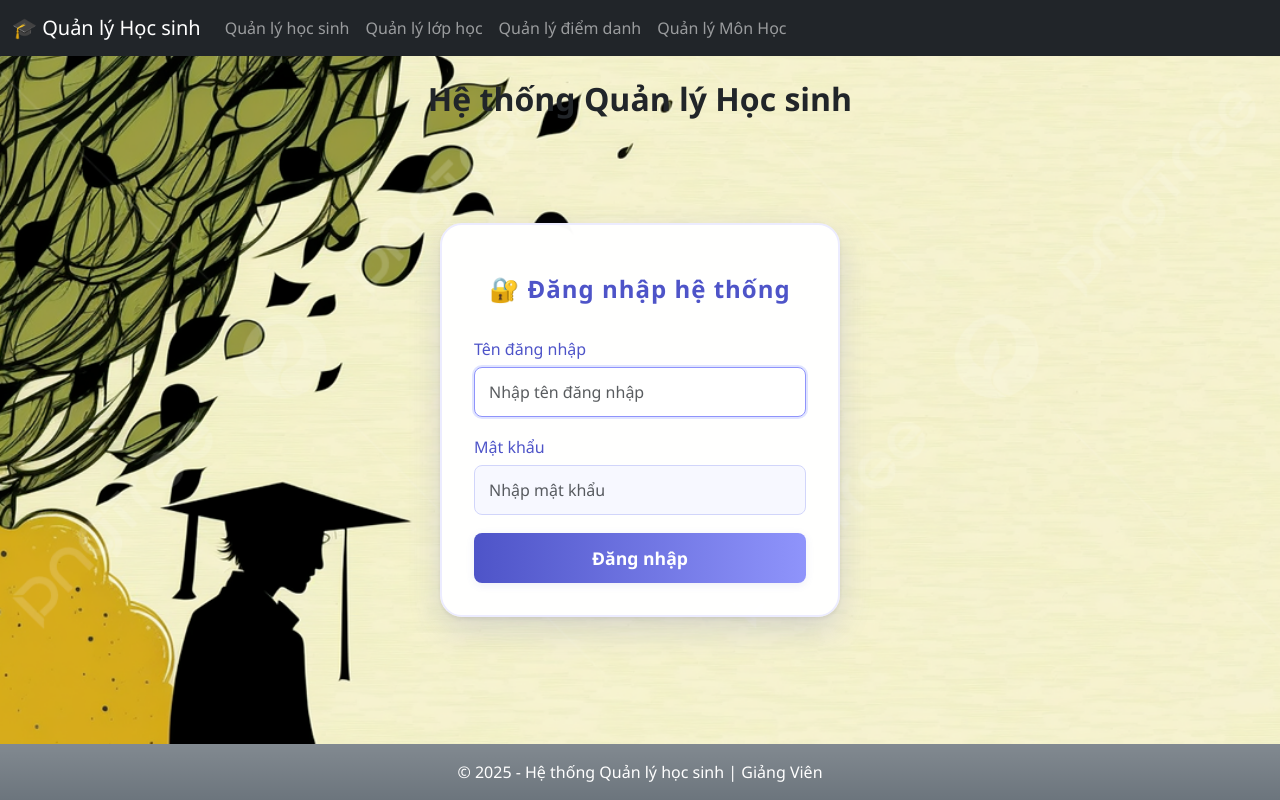
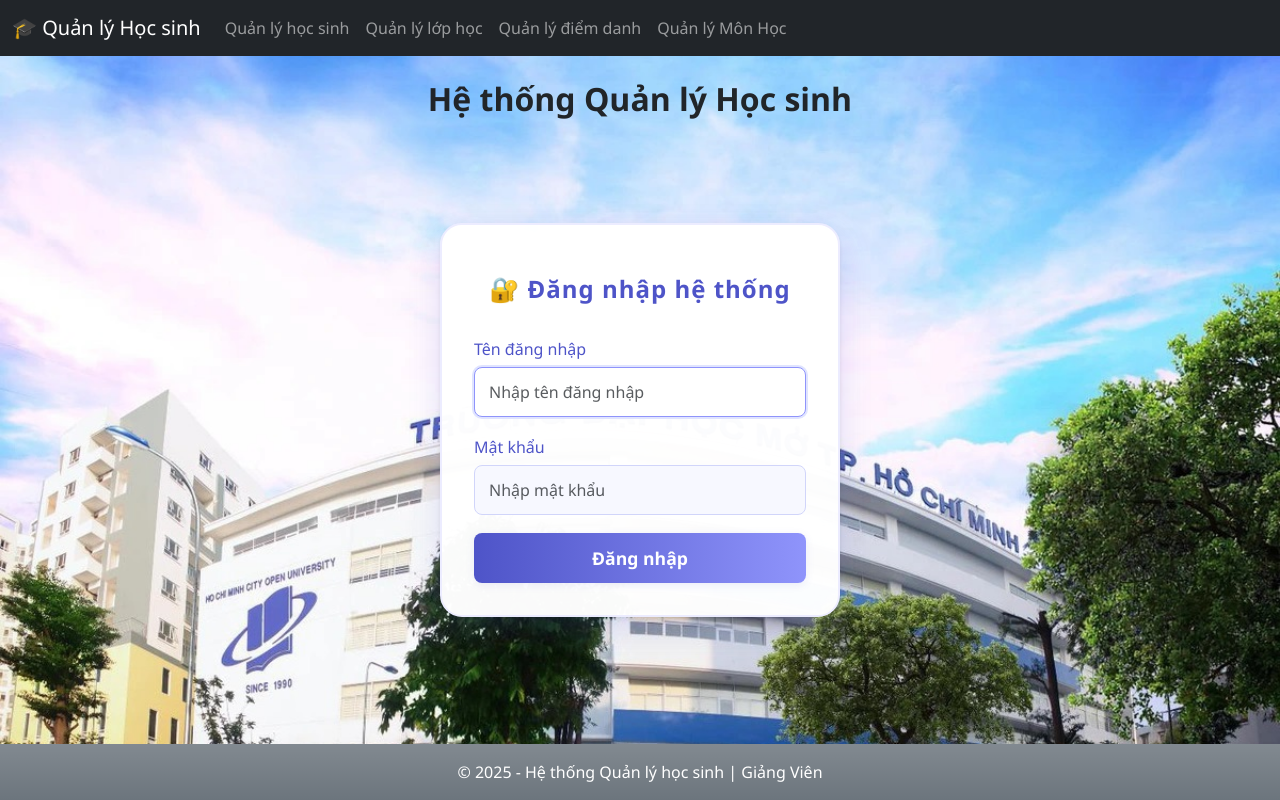
Before and after one commit to trngnhan/StudentManagement, a Django app: template student_management/students/templates/login.html in a window 1280 px wide. Run offline with Django 5.2, Linux system fonts and the light colour scheme; the template is opened without the code that fills it, so the values that code supplies are empty.

Commit message:
update
update

```diff
--- a/student_management/students/static/css/loginn.css
+++ b/student_management/students/static/css/login.css
@@ -5,7 +5,7 @@ html, body {
 }
 
 body {
-  background: url('/static/images/loginn-bg.jpg') no-repeat center center fixed;
+  background: url('/static/images/login-bg.jpg') no-repeat center center fixed;
   background-size: cover;
   font-family: 'Segoe UI', Tahoma, Geneva, Verdana, sans-serif;
 }
--- a/student_management/students/templates/login.html
+++ b/student_management/students/templates/login.html
@@ -4,7 +4,7 @@
 {% block title %}Đăng nhập{% endblock %}
 
 {% block extra_css %}
-<link rel="stylesheet" href="{% static 'css/loginn.css' %}">
+<link rel="stylesheet" href="{% static 'css/login.css' %}">
 <link rel="stylesheet" href="{% static 'css/base_effects.css' %}">
 {% endblock %}
 
```
Also changed, not shown: student_management/students/static/images/login-bg.jpg, student_management/students/static/images/loginn-bg.jpg (deleted).
